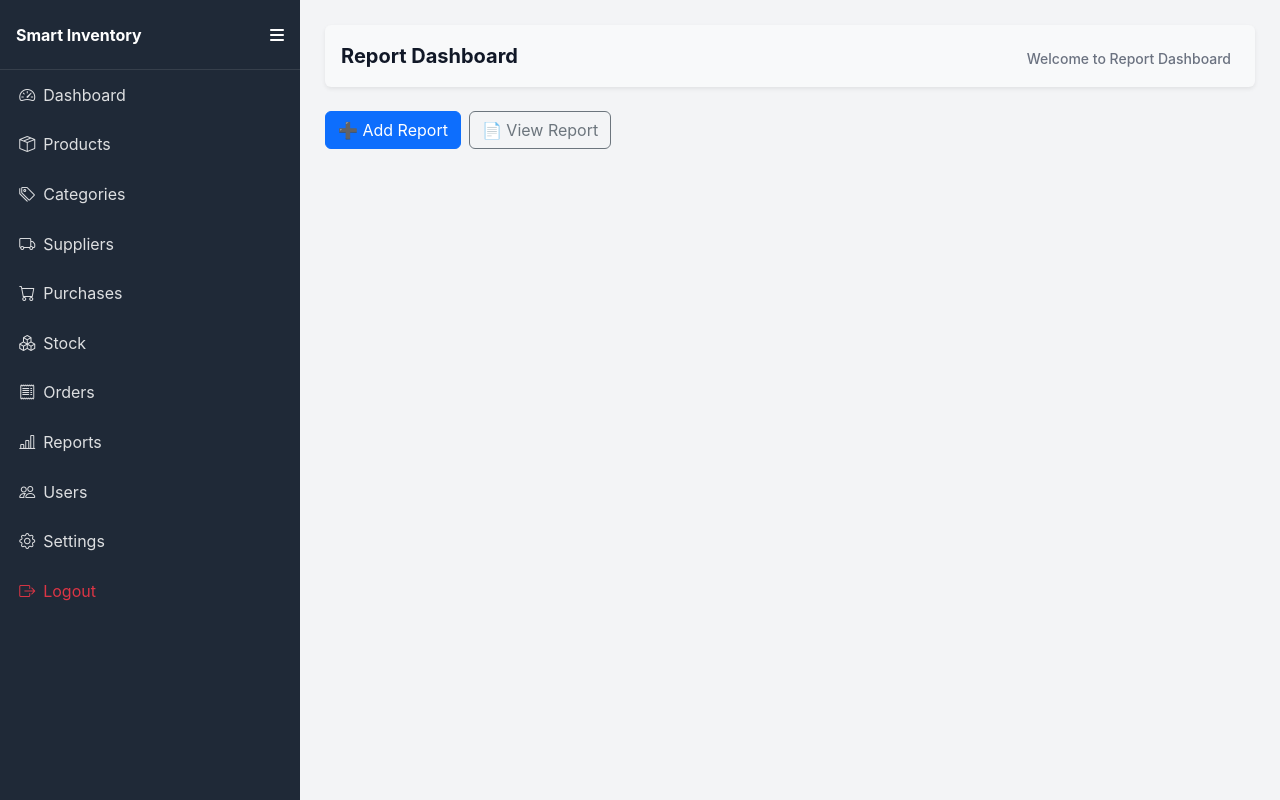
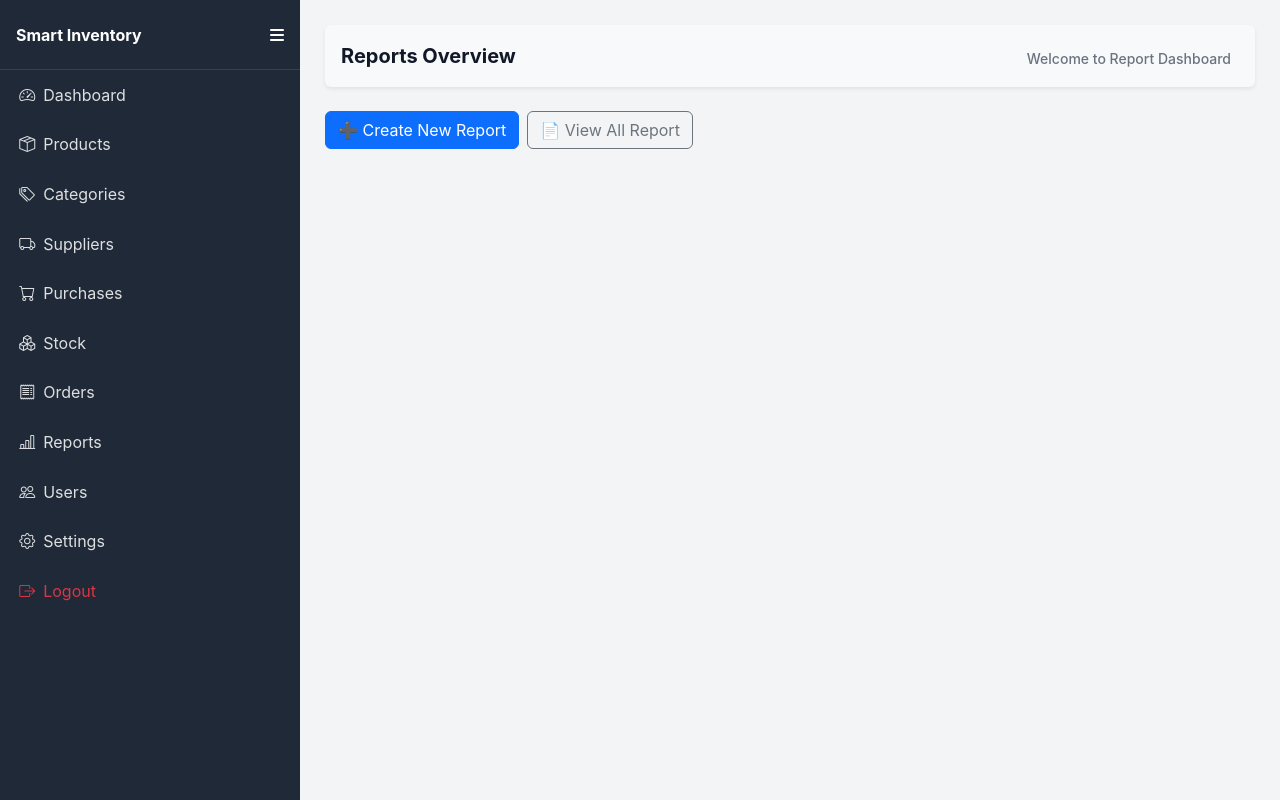
Before and after one commit to MahiKalavadia/inventory-management-system, a Django app: page /inventory/reports/dashboard/ in a window 1280 px wide. Run offline with Django 5.2, Linux system fonts and the light colour scheme; the visitor is signed in with stand-in values (Sample User, id 1); data that the repository does not hold is empty; parts of the project's set-up code (start-up, migrations or seed data) failed here and were passed over.

Commit message:
Changed the name of how they are represented on screen

```diff
--- a/templates/dashboards/report_dashboard.html
+++ b/templates/dashboards/report_dashboard.html
@@ -2,7 +2,7 @@
 {% block content %}
 <div class="dashboard-header mb-4 d-flex justify-content-between align-items-center p-3 bg-light rounded shadow-sm">
     <div class="page-title fw-bold fs-5">
-        Report Dashboard
+        Reports Overview
     </div>
     <div class="d-flex align-items-center">
         <div class="header-right d-flex align-items-center">
@@ -13,8 +13,8 @@
 <div class="mb-3 d-flex gap-2">
 
     {% if request.user.is_superuser %}
-        <a href="#" class="btn btn-primary">➕ Add Report</a>
+        <a href="#" class="btn btn-primary">➕ Create New Report</a>
     {% endif %}
-    <a href="#" class="btn btn-outline-secondary">📄 View Report</a>
+    <a href="#" class="btn btn-outline-secondary">📄 View All Report</a>
 </div>
 {% endblock content %}
```
